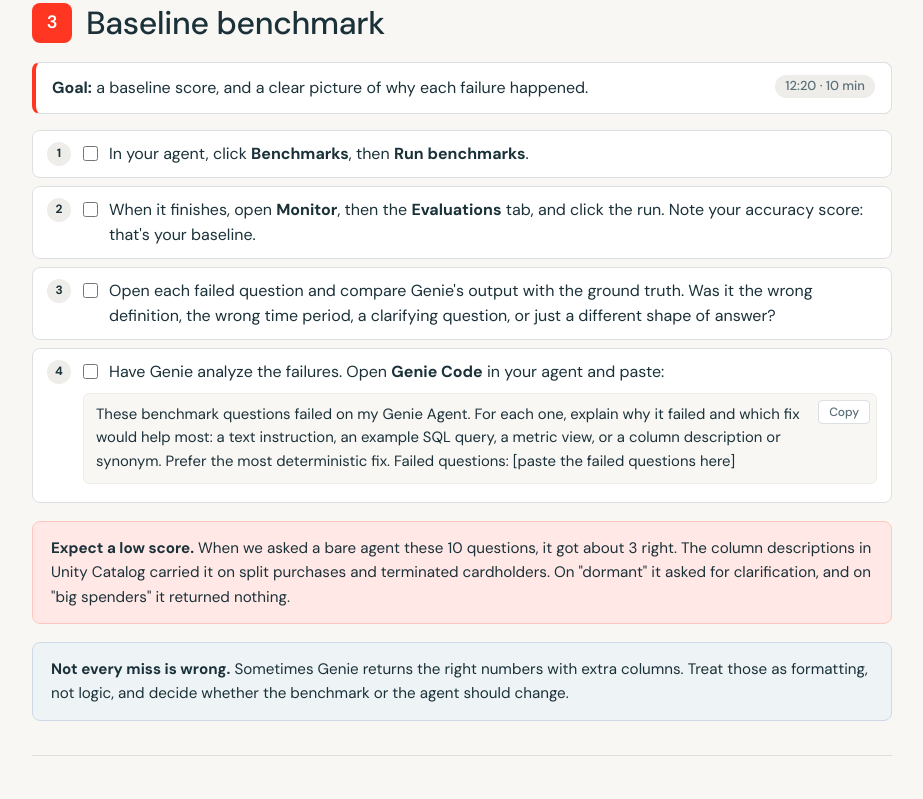
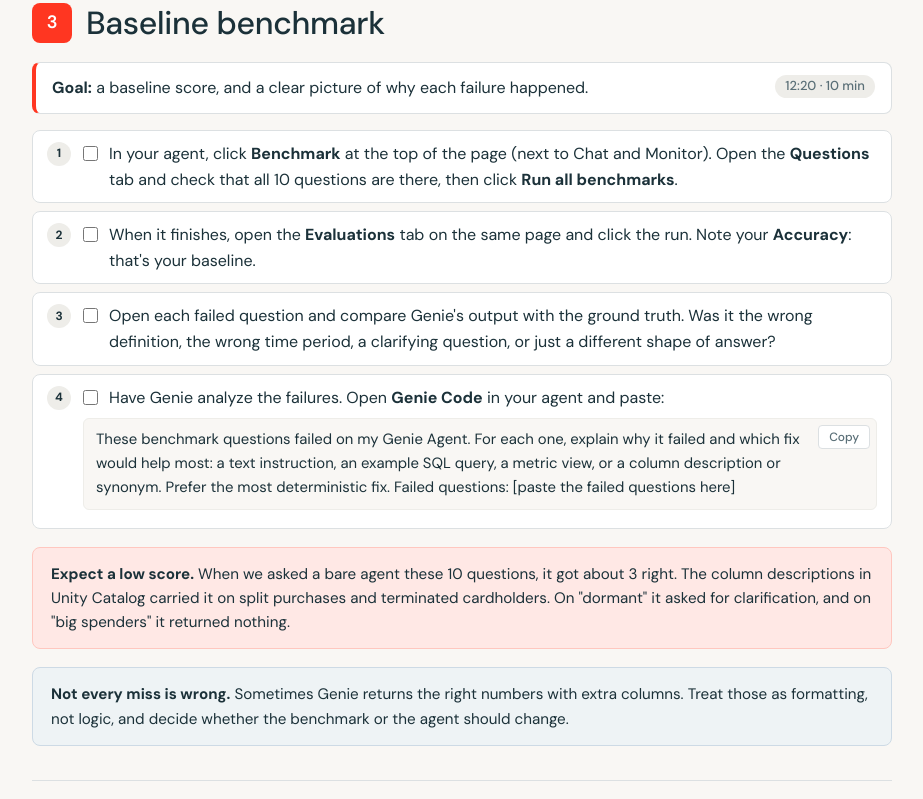
Before and after one commit to AmirLyall/osa-genie-tech-workshop, a plain HTML site: page index.html in a window 1280 px wide. Shown: the part 7720-8519 px from the top of the page, without its empty margins (284-1207 px from the left). Drawn offline with nearby package versions, Linux system fonts and the light colour scheme.

Commit message:
Match benchmark steps to the Benchmark page: Questions, Run all benchmarks, Evaluations
Co-authored-by: Isaac <no-reply@databricks.com>

```diff
--- a/index.html
+++ b/index.html
@@ -169,7 +169,7 @@
       </ol>
     </div>
     <div class="tab-panel" id="load-manual">
-      <p>In your agent, click <strong>Benchmarks</strong>, then <strong>Add benchmark</strong>. Paste the question, paste its SQL as the answer, click <strong>Run</strong> to check it, then add it. Repeat for each question below.</p>
+      <p>In your agent, click <strong>Benchmark</strong> at the top of the page, then <strong>Add benchmark</strong>. Paste the question, paste its SQL as the answer, click <strong>Run</strong> to check it, then add it. Repeat for each question below.</p>
     </div>
   </div>
   <h3>The 10 benchmark questions</h3>
@@ -249,8 +249,8 @@ WHERE m.is_blocked AND t.fiscal_year = 2026</pre></div></div>
   <h2><span class="bullet b-yellow">3</span> Baseline benchmark</h2>
   <p class="goal"><strong>Goal:</strong> a baseline score, and a clear picture of why each failure happened. <span class="time">12:20 · 10 min</span></p>
   <ol class="steps" data-group="lab3">
-    <li><label><input type="checkbox" data-id="l3a"> In your agent, click <strong>Benchmarks</strong>, then <strong>Run benchmarks</strong>.</label></li>
-    <li><label><input type="checkbox" data-id="l3b"> When it finishes, open <strong>Monitor</strong>, then the <strong>Evaluations</strong> tab, and click the run. Note your accuracy score: that's your baseline.</label></li>
+    <li><label><input type="checkbox" data-id="l3a"> In your agent, click <strong>Benchmark</strong> at the top of the page (next to Chat and Monitor). Open the <strong>Questions</strong> tab and check that all 10 questions are there, then click <strong>Run all benchmarks</strong>.</label></li>
+    <li><label><input type="checkbox" data-id="l3b"> When it finishes, open the <strong>Evaluations</strong> tab on the same page and click the run. Note your <strong>Accuracy</strong>: that's your baseline.</label></li>
     <li><label><input type="checkbox" data-id="l3c"> Open each failed question and compare Genie's output with the ground truth. Was it the wrong definition, the wrong time period, a clarifying question, or just a different shape of answer?</label></li>
     <li><label><input type="checkbox" data-id="l3d"> Have Genie analyze the failures. Open <strong>Genie Code</strong> in your agent and paste:</label>
       <p class="q">These benchmark questions failed on my Genie Agent. For each one, explain why it failed and which fix would help most: a text instruction, an example SQL query, a metric view, or a column description or synonym. Prefer the most deterministic fix. Failed questions: [paste the failed questions here]</p></li>
@@ -383,8 +383,8 @@ $$</pre></div></li>
   <h2><span class="bullet b-purple">5</span> Re-run, compare, next steps</h2>
   <p class="goal"><strong>Goal:</strong> prove the fixes worked, see what Workbench adds, and leave with a production routine. <span class="time">12:45 · 15 min</span></p>
   <ol class="steps" data-group="lab5">
-    <li><label><input type="checkbox" data-id="l5a"> Click <strong>Benchmarks</strong>, then <strong>Run benchmarks</strong> again.</label></li>
-    <li><label><input type="checkbox" data-id="l5b"> In <strong>Monitor</strong>, <strong>Evaluations</strong>, compare the new run with your baseline. When we tried these same fixes, the agent went from about 3 to 9 or 10 correct out of 10.</label></li>
+    <li><label><input type="checkbox" data-id="l5a"> Click <strong>Benchmark</strong> at the top of the page, then <strong>Run all benchmarks</strong> again. Keep the same <strong>Mode</strong> as your baseline run, so the comparison is fair.</label></li>
+    <li><label><input type="checkbox" data-id="l5b"> In the <strong>Evaluations</strong> tab, compare the new run's accuracy with your baseline. When we tried these same fixes, the agent went from about 3 to 9 or 10 correct out of 10.</label></li>
     <li><label><input type="checkbox" data-id="l5c"> For any question still failing, decide: is the agent wrong, or is the benchmark too strict? Either is a legitimate fix.</label></li>
   </ol>
   <h3>Genie Workbench</h3>
@@ -425,8 +425,8 @@ $$</pre></div></li>
   <div class="cards two">
     <div class="card"><h3>Where things are</h3><ul>
       <li><strong>New agent:</strong> Genie Agents, New.</li>
-      <li><strong>Benchmarks:</strong> the Benchmarks tab, then Run benchmarks.</li>
-      <li><strong>Results:</strong> Monitor, then Evaluations.</li>
+      <li><strong>Benchmarks:</strong> Benchmark at the top of the agent, then the Questions tab and Run all benchmarks.</li>
+      <li><strong>Results:</strong> Benchmark, then the Evaluations tab.</li>
       <li><strong>Instructions:</strong> Configure, Text.</li>
       <li><strong>Example queries and joins:</strong> Configure, Examples, Add.</li>
       <li><strong>Add a metric view:</strong> Configure, Data, Add.</li>
```
Also changed, not shown: facilitator.html (+1 -1 lines), 1 other file.
